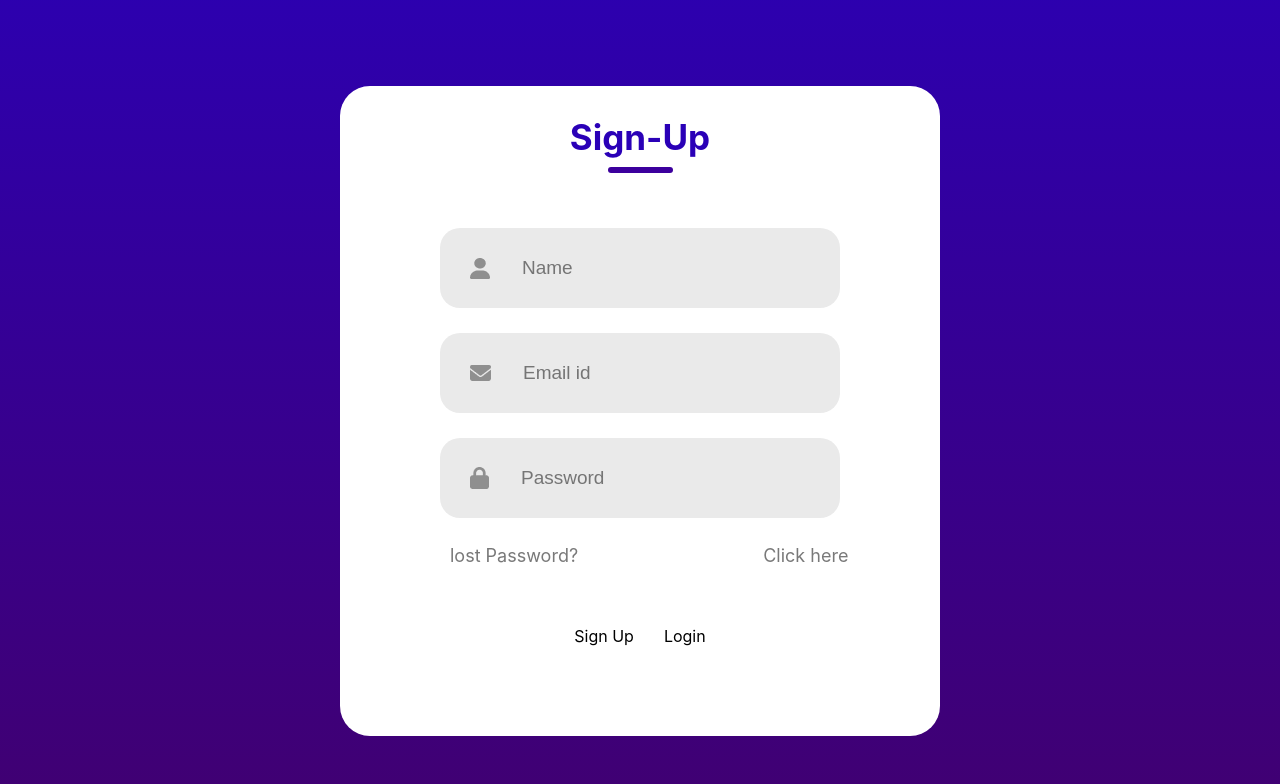
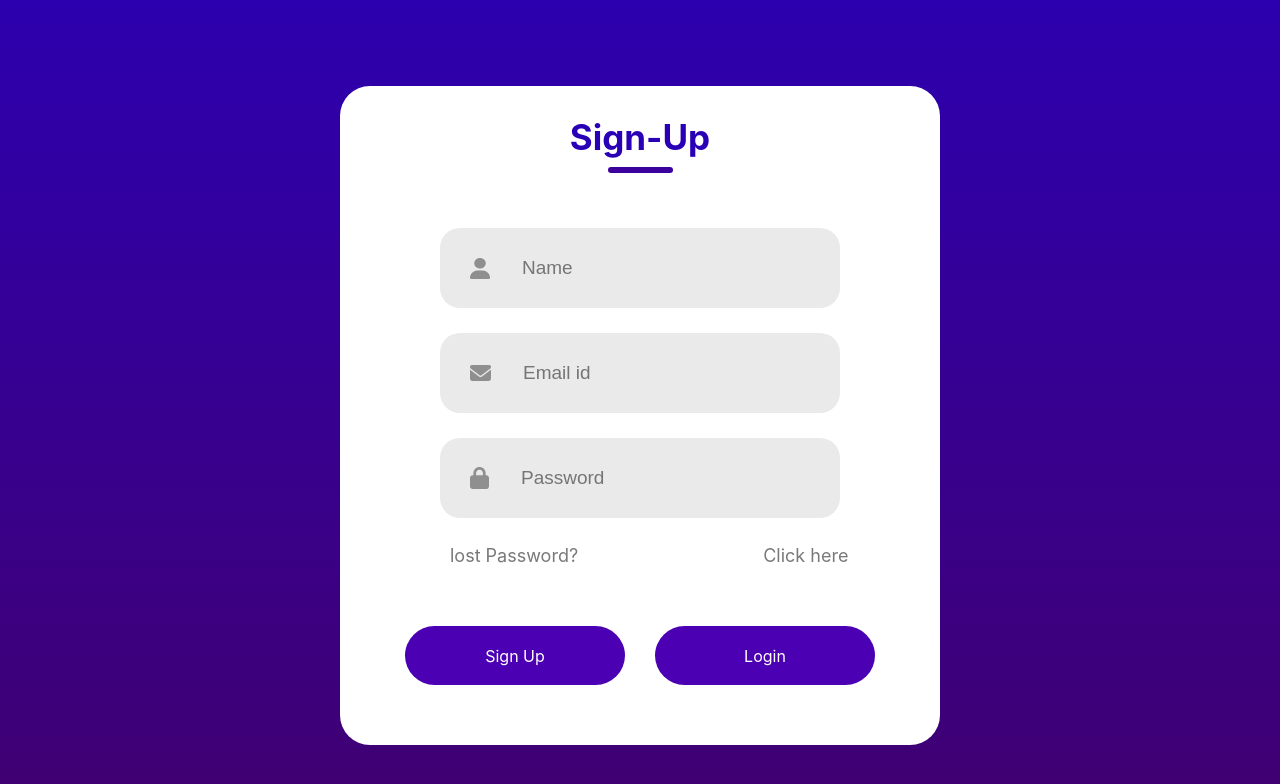
Before and after one commit to RamadanDY/login-signup-React, a React (Create React App) app: page / in a window 1280 px wide. Shown: the part 114-898 px from the top of the page. Built offline with nearby package versions, Linux system fonts and the light colour scheme.

Commit message:
had  an issue with the padding-bottom so i fixed it

```diff
--- a/src/Components/Signup-Login/LoginSignup.css
+++ b/src/Components/Signup-Login/LoginSignup.css
@@ -7,7 +7,7 @@
   width: 600px;
   background: white;
   border-radius: 30px;
-  padding-bottom: 30px;
+  /* padding-bottom: 30px; */
 }
 .header {
   display: flex;
@@ -89,4 +89,10 @@
 .submit {
   display: flex;
   justify-content: center;
+  align-items: center;
+  width: 220px;
+  height: 59px;
+  color: #fff;
+  background: #4c00b4;
+  border-radius: 50px;
 }
```
